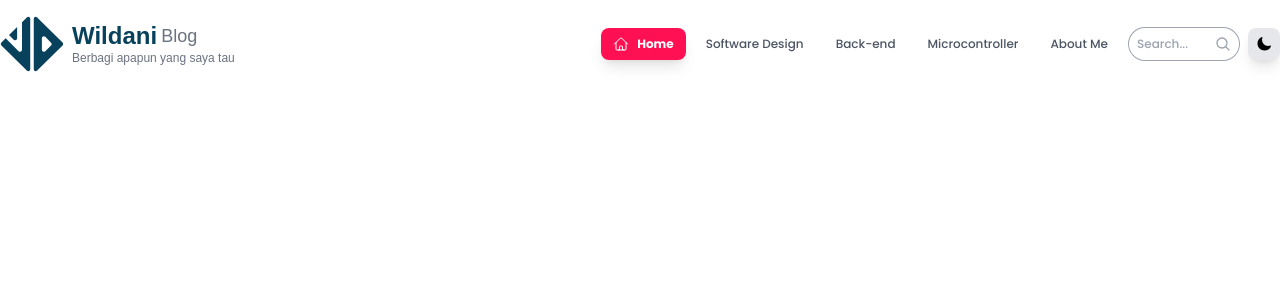
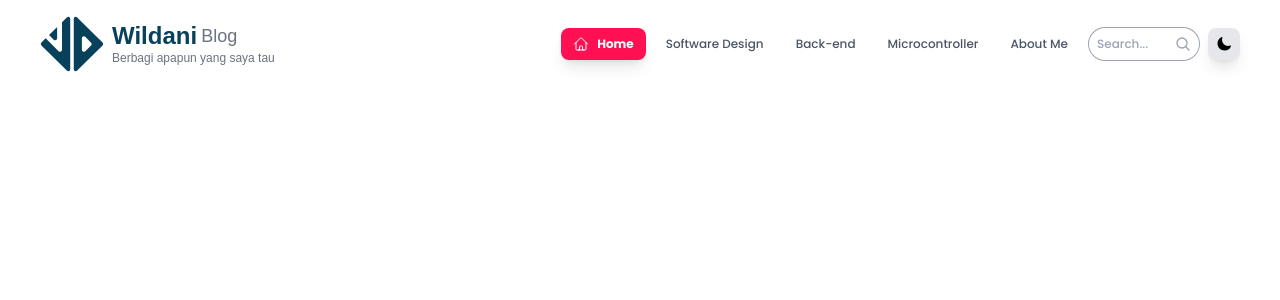
Before and after one commit to wildanie12/wildani-blog-v2, a Next.js app: page / in a window 1280 px wide. Shown: the top 300 px of the page. Built offline with nearby package versions, Linux system fonts and the light colour scheme; a web font is replaced by a local one.

Commit message:
add: container screens breakpoint adjustments

```diff
--- a/tailwind.config.js
+++ b/tailwind.config.js
@@ -3,6 +3,17 @@ module.exports = {
   darkMode: "class",
   content: ["./pages/**/*.{js,ts,jsx,tsx}", "./components/**/*.{js,ts,jsx,tsx}", "./app/**/*.{js,ts,jsx,tsx}"],
   theme: {
+    container: {
+      center: true,
+      screens: {
+        xs: "100%",
+        sm: "100%",
+        md: "600px",
+        lg: "768px",
+        xl: "1000px",
+        "2xl": "1200px"
+      }
+    },
     extend: {
       fontFamily: {
         podkova: ["Podkova", "sans-serif"],
```
